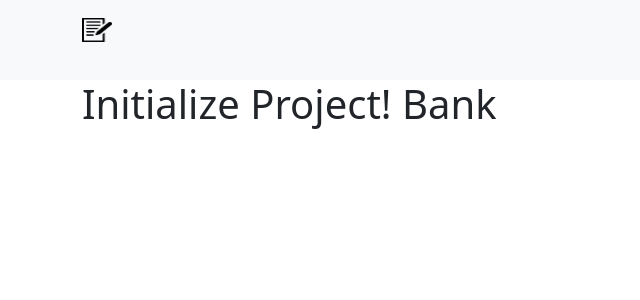
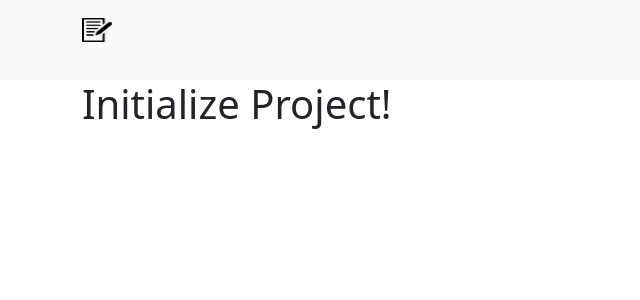
Before and after one commit to ChindanaiR/FormHubProject, a Django app: page / in a window 1280 px wide. Shown: the top 300 px of the page, without its empty margins (0-640 px from the left). Run offline with Django 5.2, Linux system fonts and the light colour scheme.

Commit message:
Revert "Update index.html"
This reverts commit 8be9ed2ff09bc1edf19f7b97b56aa2215ec5e258.

```diff
--- a/formhub/templates/formhub/index.html
+++ b/formhub/templates/formhub/index.html
@@ -3,7 +3,7 @@
 {% block body %}
 
 <div class="container">
-    <h1>Initialize Project! Bank</h1>
+    <h1>Initialize Project!</h1>
 </div>
 
 {% endblock %}
```
